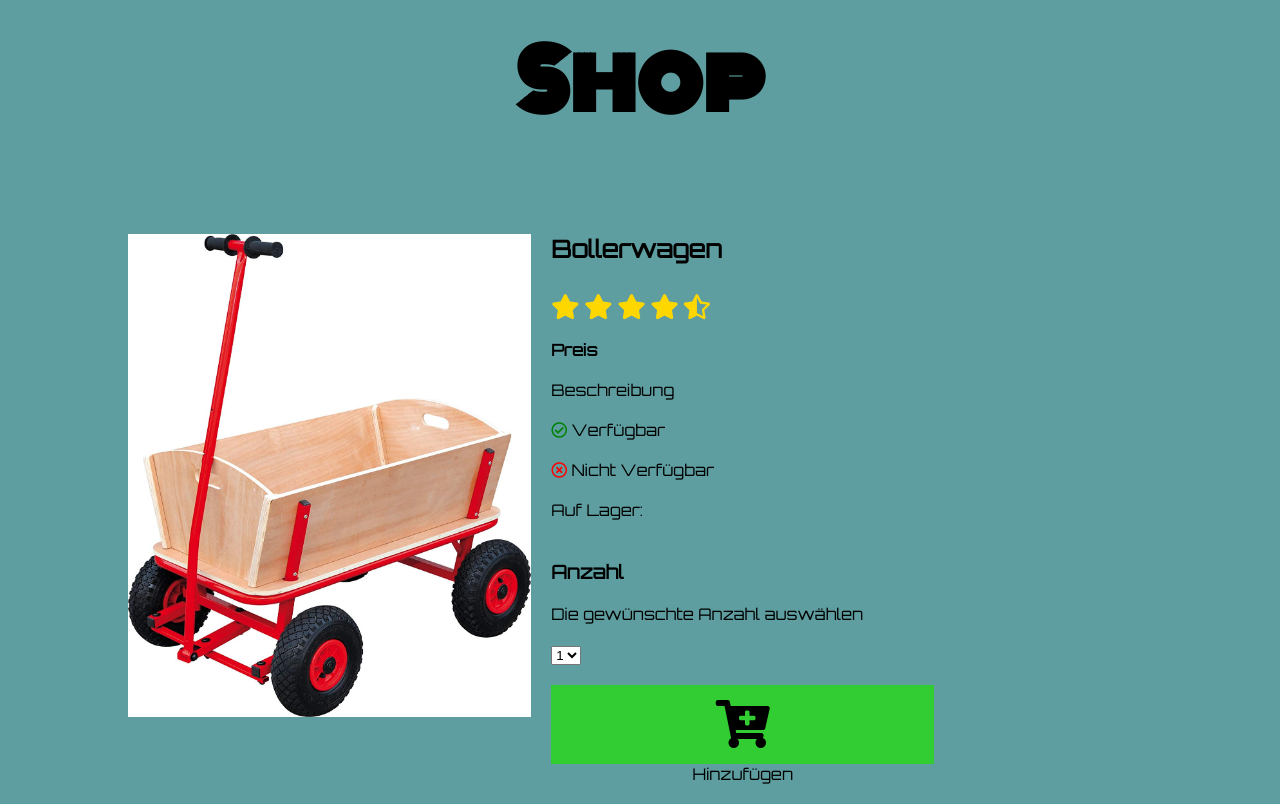
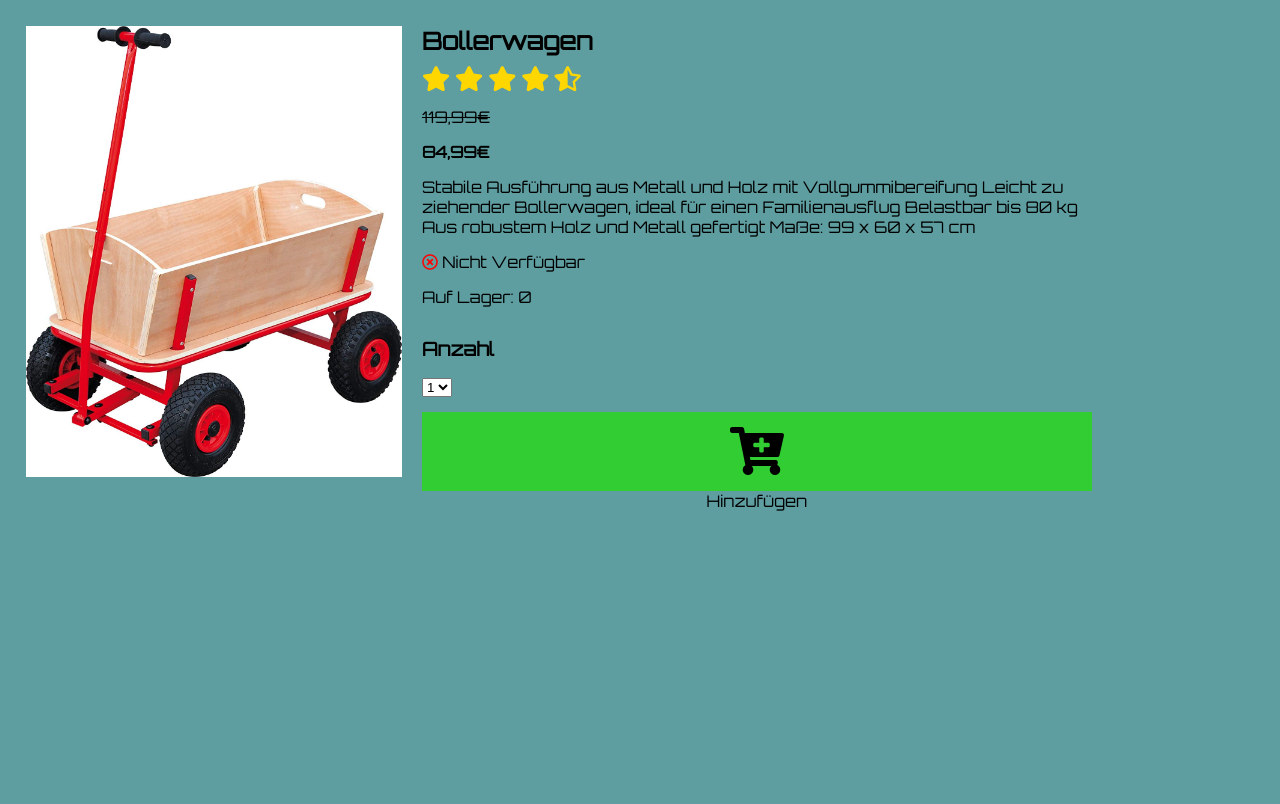
Before and after one commit to IINaNoXiDII/IINaNoXiDII.github.io, a PHP site: page /Bollerwagen.html in a window 1280 px wide. Shown: the part 105-909 px from the top of the page. After the commit the page ends 616 px from the top, so only its background shows below. Run offline with PHP 8.4, Linux system fonts and the light colour scheme; some libraries are stand-ins or nearby versions.

Commit message:
werwerewrwer

```diff
--- a/Zwischenprojekt/Bollerwagen.html
+++ b/Zwischenprojekt/Bollerwagen.html
@@ -61,8 +61,7 @@
       </nav>
     </header>
     <body class="body">
-        <section class="my-skills">
-            <h1 class="Shop">Shop</h1>
+        <section class="my-produkt">
 
             <div class="ProduktFlexBox">
                 <img class="Placeholder" />
@@ -76,22 +75,27 @@
                         <i class="fas fa-star"></i><i class="fas fa-star"></i><i class="fas fa-star"></i><i class="fas fa-star"></i><i class="fas fa-star-half-alt"></i>
                     </p>
                     <p>
-                        <strong>Preis</strong>
+                       <s> 119,99€ </s>
+                        <p><strong>84,99€</strong>
                     </p>
 
                     <p>
-                        Beschreibung
+                        Stabile Ausführung aus Metall und Holz mit Vollgummibereifung
+Leicht zu ziehender Bollerwagen, ideal für einen Familienausflug
+Belastbar bis 80 kg
+Aus robustem Holz und Metall gefertigt
+Maße: 99 x 60 x 57 cm
                     </p>
 
-                    <p id="verfuegbar">
+                    <!--<p id="verfuegbar">
                         <i class="far fa-check-circle" id="fa-check-circle"></i>
                         Verfügbar
-                    </p>
+                    </p> -->
                     <p id="nichtverfuegbar">
                         <i class="far fa-times-circle"></i> Nicht Verfügbar
                     </p>
                     <p id="lagerbestand">
-                        Auf Lager:
+                        Auf Lager: 0
                         <script type="text/javascript">
                             var Anzahl = String(10);
 
@@ -107,15 +111,14 @@
                     <p></p>
                     <h3>Anzahl</h3>
                     <p></p>
-                    <p>Die gewünschte Anzahl auswählen</p>
-                    <select name="Anzah">
+                    <p>                     <select name="Anzah">
                         <option selected>1</option>
                         <option>2</option>
                         <option>3</option>
                         <option>4</option>
                         <option>5</option>
                     </select>
-                    <p></p>
+
                     <section class="PlusCart">
                         <i class="fas fa-cart-plus"></i>
                     </section>
@@ -123,7 +126,7 @@
                 </div>
             </div>
         </section>
-        <section class="mobmy-skills">
+        <section class="mobmy-produkt">
             <h1 class="mobShop">Shop</h1>
             <div class="mobProduktFlexBox">
                 <nav class="mobplaceholder"></nav>
--- a/Zwischenprojekt/css/BollerwagenCss.css
+++ b/Zwischenprojekt/css/BollerwagenCss.css
@@ -1,17 +1,23 @@
-.my-skills {
+.my-produkt {
     display: none;
 }
 
 
 .ProduktFlexBox {
     display: flex;
-    padding-left: 10%   ;
+    padding-left: 2%;
+    padding-top: 2%;
+}
 
 
-}
+    .ProduktFlexBox {
+
+    }
+
+
 
 .ProduktImage {
-    width: 35%;
+    width: 30%;
 }
 
 .Placeholder {
@@ -28,15 +34,15 @@
 .ProduktText {
  font-size: 1em;
 padding-left: 20px;
-    width: 35%
+    width: 55%
 }
 
 p {
-    padding-bottom: 20px;
+    padding-bottom: 15px;
 }
 
 h2 {
-    padding-bottom: 30px;
+    padding-bottom: 10px;
 }
 
 .fa-cart-plus  {
@@ -77,15 +83,15 @@ if (document.getElementById) {
             --------------------*/
 
 @media only screen and (min-width: 600px) {
-    .mobmy-skills {
+    .mobmy-produkt {
         display: none;
     }
-    .my-skills {
+    .my-produkt {
         display: block;
     }
 
-    .ProduktImage :hover {
-        background-color: rebeccapurple;
+    .PlusCart :hover {
+        background-color: yellow;
     }
 
 }
```
